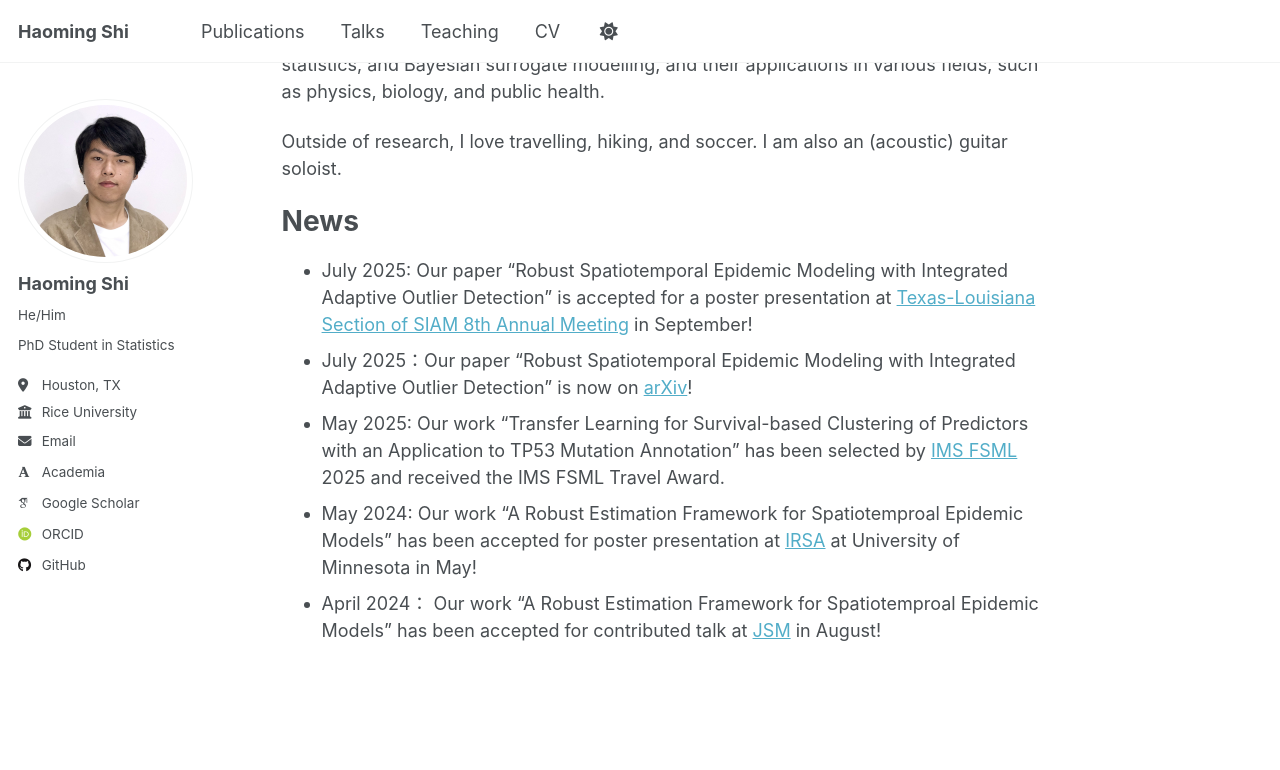
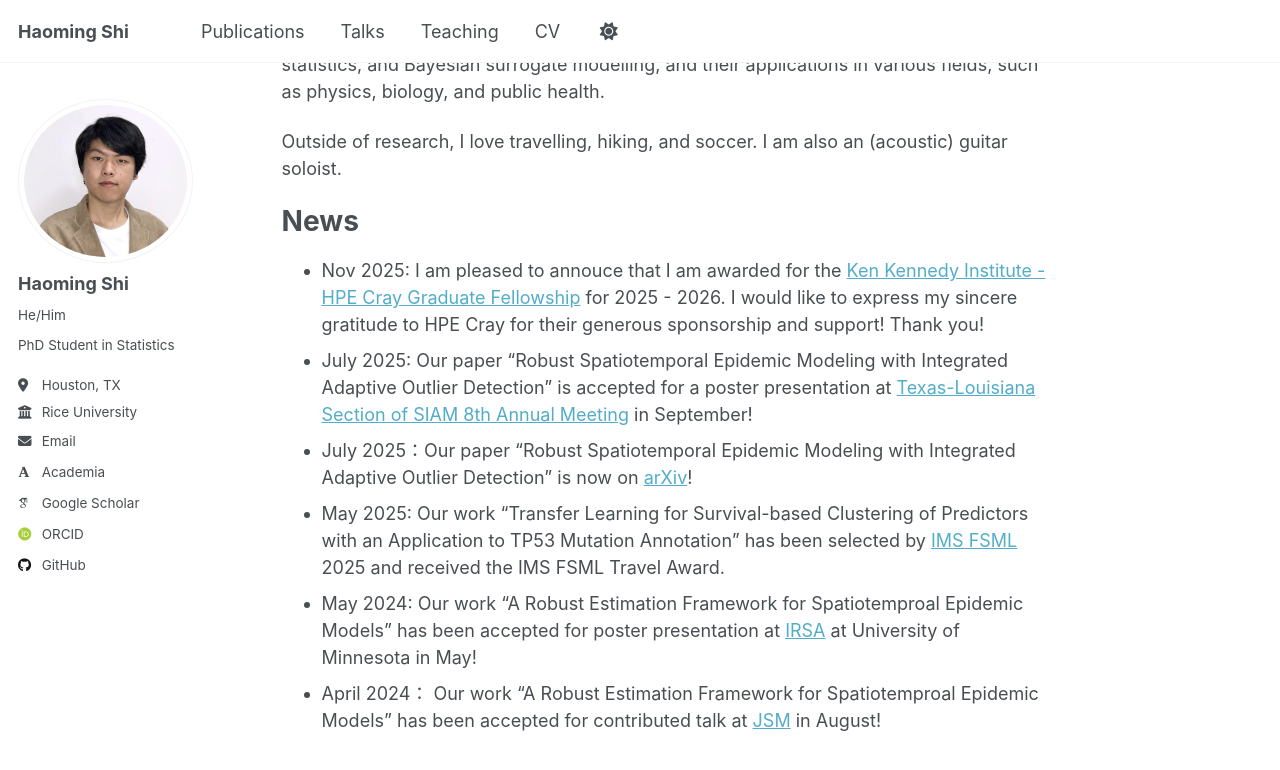
Before and after one commit to haomingsj98/haomingsj98.github.io, a Jekyll site: the page built from _pages/about.md, in a window 1280 px wide and 900 px high, scrolled down 330 px. Shown: the top 770 px of the window. Built offline with Jekyll 4.4.1, drawn with Linux system fonts in a browser that asks for light colours; some web fonts are replaced; a script that is not in the unit is left out.

Commit message:
add news

```diff
--- a/_pages/about.md
+++ b/_pages/about.md
@@ -16,6 +16,7 @@ Outside of research, I love travelling, hiking, and soccer. I am also an (acoust
 
 News
 ======
+- Nov 2025: I am pleased to annouce that I am awarded for the [Ken Kennedy Institute - HPE Cray Graduate Fellowship](https://kenkennedy.rice.edu/sponsored-fellowships) for 2025 - 2026. I would like to express my sincere gratitude to HPE Cray for their generous sponsorship and support! Thank you!
 - July 2025: Our paper "Robust Spatiotemporal Epidemic Modeling with Integrated Adaptive Outlier Detection" is accepted for a poster presentation at [Texas-Louisiana Section of SIAM 8th Annual Meeting](https://sites.google.com/view/siamtxla2025/home?authuser=0) in September!
 - July 2025：Our paper "Robust Spatiotemporal Epidemic Modeling with Integrated Adaptive Outlier Detection" is now on [arXiv](https://arxiv.org/abs/2507.09380)!
 - May 2025: Our work "Transfer Learning for Survival-based Clustering of Predictors with an Application to TP53 Mutation Annotation" has been selected by [IMS FSML](https://fsmlims.wixsite.com/fsml25) 2025 and received the IMS FSML Travel Award.
```
